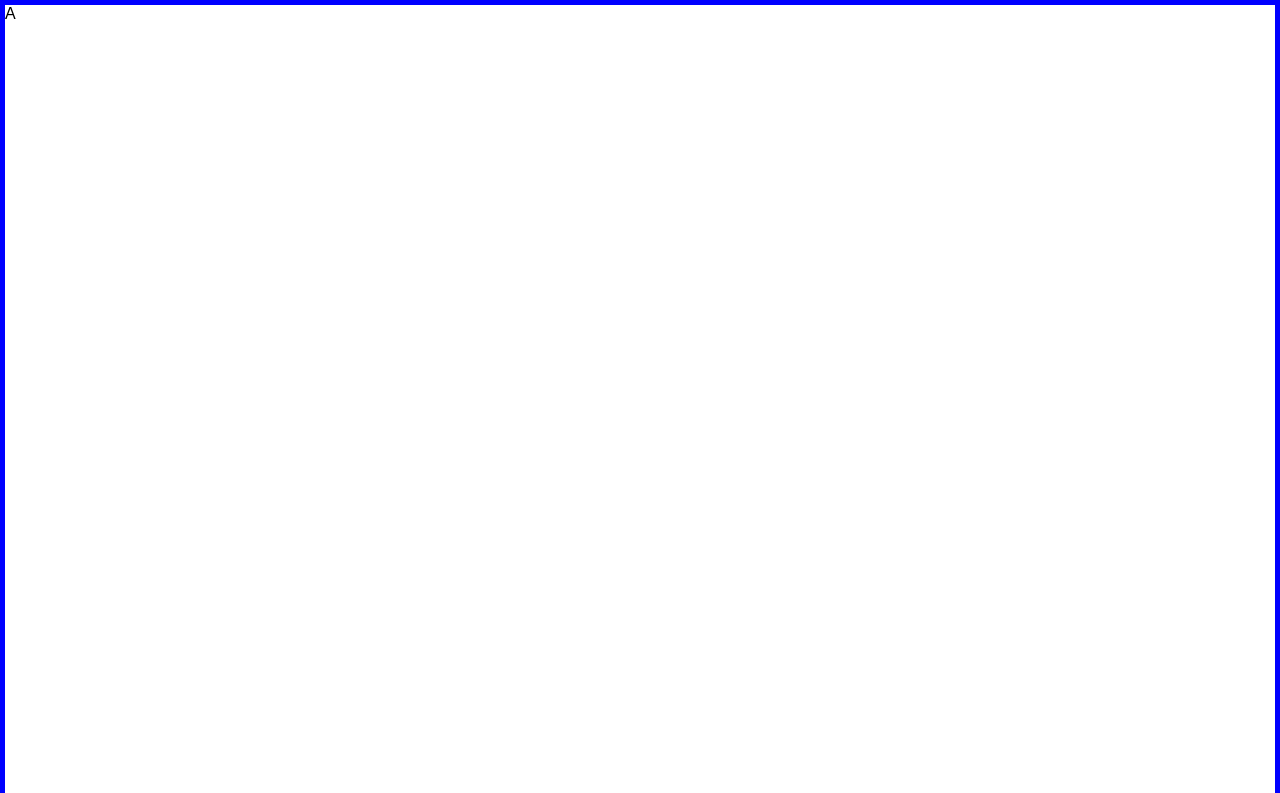
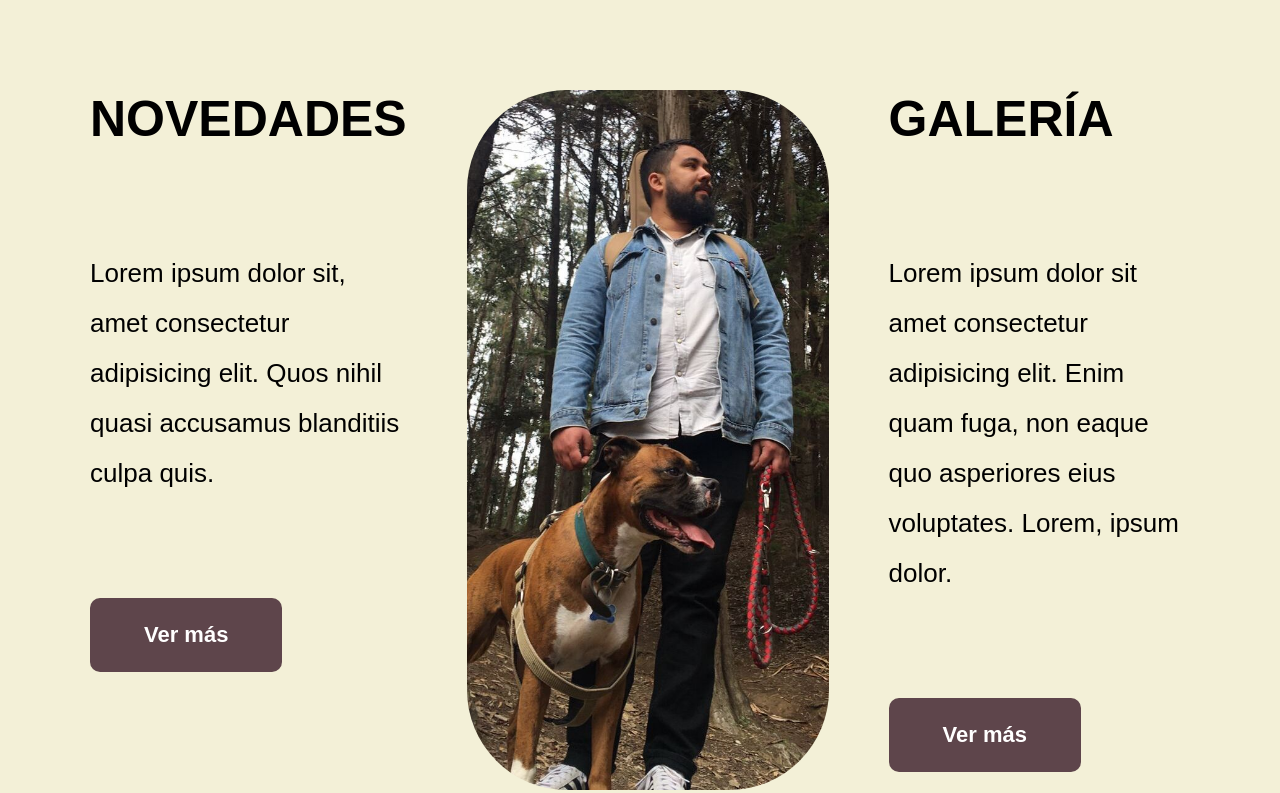
Before and after one commit to valentin-diaz/Pagina-Felipe-Gaune, a plain HTML site: page index.html in a window 1280 px wide. Shown: the part 700-1493 px from the top of the page. Drawn offline with Linux system fonts and the light colour scheme; a web font is replaced by a local one.

Commit message:
novedades-galeria

```diff
--- a/css/style.css
+++ b/css/style.css
@@ -21,6 +21,11 @@ body {
 .mx1 {
     margin: 0 90px;
     /* border: 1px solid black; */
+}
+
+.py1 {
+    padding-top: 90px;
+    padding-bottom: 90px;
 }
 
 
@@ -96,7 +101,7 @@ a{
     background-size: cover;
     width: 100%;
     height: 700px;
-    border: 1px dashed red;
+    /* border: 1px dashed red; */
     z-index: -10;
 
 }
@@ -150,6 +155,7 @@ a{
 }
 
 .container-hero button {
+    background: rgba(94, 69, 75, 0.4);
     grid-column: 1;
     grid-row: 2;
 }
@@ -158,7 +164,7 @@ a{
     background-color: var(--color-3);
 }
 
-.btn-container {
+.hero-btn-container {
     display: flex;
     margin-right: 200px;
     justify-content: center;
@@ -181,15 +187,53 @@ a{
 /* Novedades - Galería */
 #news {
     width: 100%;
-    height: 8000px;
-    border: 5px solid blue;
-    z-index: 10000;
+    /* height: 800px; */
+    background-color: var(--color-2);
+    background-size: cover;
+    background-repeat: repeat;
+    border: none;
+    z-index: 10;
 
+}
+
+.news-container {
+    /* border: 1px dashed black; */
+    display: grid;
+    grid-template-columns: 5fr 6fr 5fr;
+    grid-gap: 60px;
+}
+
+.news-container button:hover {
+    background-color: var(--color-3);
+}
+
+.news-btn-container {
+    display: flex;
+    justify-content: flex-start;
+}
+
+.flex-col {
+    display: flex;
+    flex-direction: column;
+    gap: 100px;
+    /* justify-content: space-between; */
+    /* border: 1px solid red; */
+}
+
+.imagen-central {
+    background-image: url('../images/central.JPG');
+    height: 700px;
+    background-position: center;
+    background-repeat: no-repeat;
+    background-size: cover;
+    border-radius: 100px;
+    /* margin-right: 50px;
+    margin-left: 20px; */
 }
 
 /* GENERAL */
 button {
-    background: rgba(94, 69, 75, 0.4);
+    background-color: var(--color-1);
     border-radius: 10px;
     border: none;
     color: #fff;
@@ -198,3 +242,24 @@ button {
     padding: 24px 54px;
     transition: background-color 0.2s ease;
 }
+
+button:hover{
+    cursor: pointer;
+}
+
+.btn-container {
+    display: flex;
+    justify-content: center;
+}
+
+.titulo {
+    font-size: 50px;
+    font-weight: 700;
+    text-transform: uppercase;
+}
+
+.texto {
+    font-size: 26px;
+    font-weight: 400;
+    line-height: 50px;
+}
--- a/index.html
+++ b/index.html
@@ -29,15 +29,35 @@
             <div class="container-hero mx1">
                 <p>Lorem ipsum dolor sit amet consectetur adipisicing elit. Magnam, maiores. Lorem ipsum dolor sit amet consectetur adipisicing elit.</p>
                 <h1>Lorem ipsum dolor sit amet consectetur</h1>
-                <div class="btn-container">
+                <div class="hero-btn-container">
                     <button>Ver más</button>
                 </div>
             </div>
             <div class="hero-image"></div>
         </section>
     </div>
-    <div id="news">
-        A
-    </div>
+    <!-- Novedades - Galería -->
+    <section id="news">
+        <div class="news-container mx1 py1">
+            <!-- Columna de Novedades -->
+            <div class="flex-col">
+                <h1 class="titulo">Novedades</h1>
+                <p class="texto">Lorem ipsum dolor sit, amet consectetur adipisicing elit. Quos nihil quasi accusamus blanditiis culpa quis.</p>
+                <div class="news-btn-container">
+                    <button id="novedades">Ver más</button>
+                </div>
+            </div>
+            <!-- Imagen -->
+            <div class="imagen-central">
+            </div>
+            <div class="flex-col">
+                <h1 class="titulo">Galería</h1>
+                <p class="texto">Lorem ipsum dolor sit amet consectetur adipisicing elit. Enim quam fuga, non eaque quo asperiores eius voluptates. Lorem, ipsum dolor.</p>
+                <div class="news-btn-container">
+                    <button id="galeria">Ver más</button>
+                </div>
+            </div>
+        </div>
+    </section>
 </body>
 </html>
```
Also changed, not shown: images/central.JPG (added).
